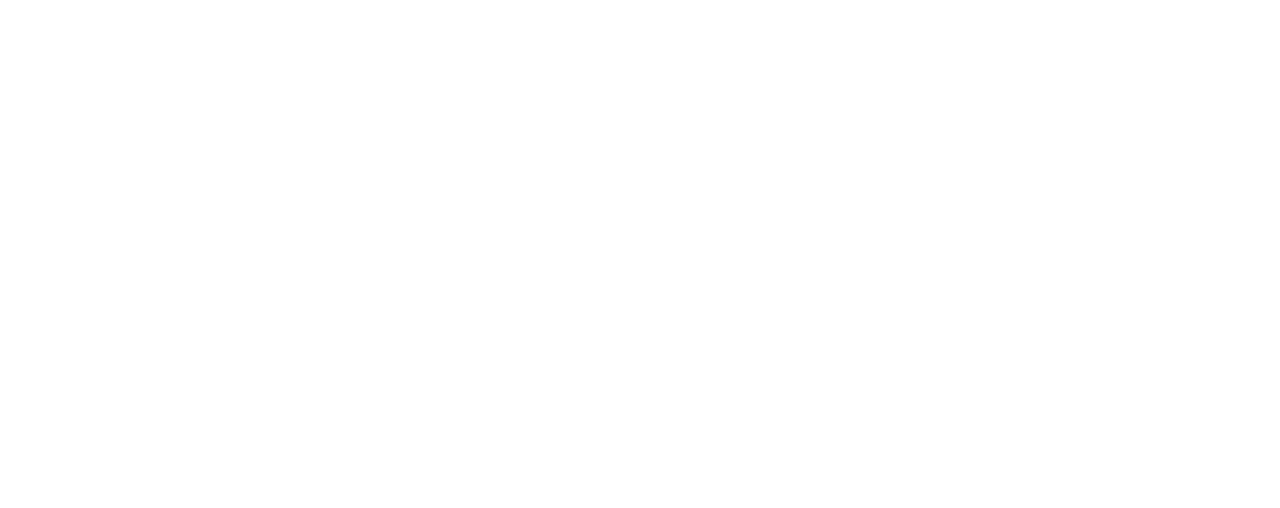
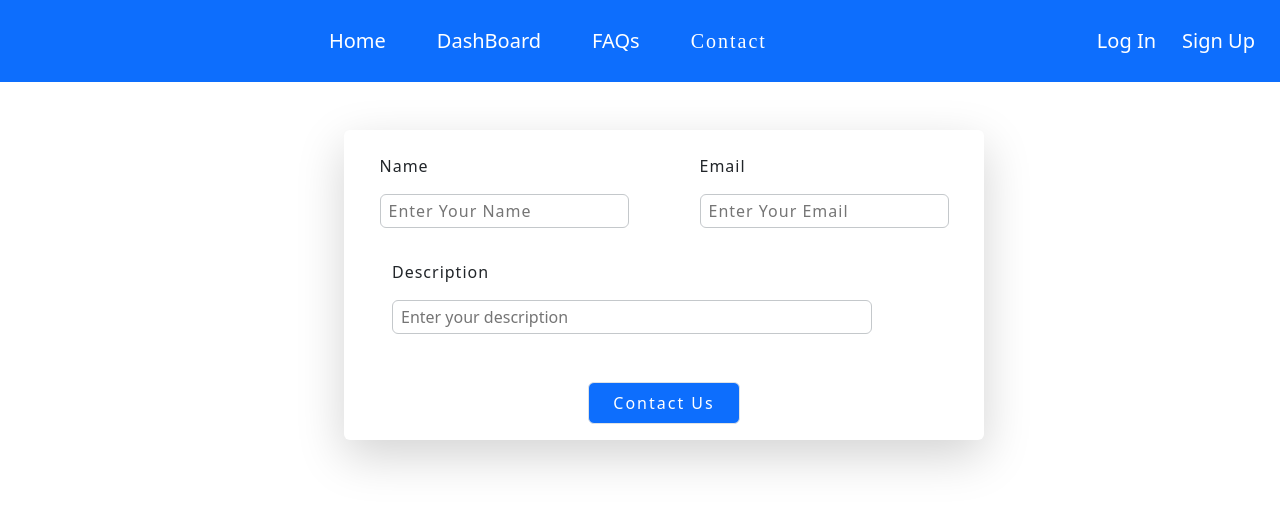
Before and after one commit to jagpreetrahi/Online_Auction_Project, a React (Vite) app in the folder Frontend/internship_test/: page /contact in a window 1280 px wide. Before the commit this address had no page. Shown: the top 508 px of the page. Built offline with nearby package versions, Linux system fonts and the light colour scheme; a web font is replaced by a local one.

Commit message:
Update the code

```diff
--- a/Frontend/internship_test/src/App.jsx
+++ b/Frontend/internship_test/src/App.jsx
@@ -12,6 +12,7 @@
 import {SignIn} from './pages/SignIn'
 import {SignUp} from './pages/SignUp'
 import { FAQs } from './pages/FAQs';
+import {Contact} from './pages/Contact'
 
 
 
@@ -31,7 +32,9 @@
 
                 <Route path='/signUp' element={<SignUp/>}/>
 
-                <Route path='/question' element={<FAQs/>}></Route>
+                <Route path='/question' element={<FAQs/>} />
+
+                <Route path='/contact' element={<Contact/>} />
 
           </Routes>
         </BrowserRouter>
--- a/Frontend/internship_test/src/component/InputBox.jsx
+++ b/Frontend/internship_test/src/component/InputBox.jsx
@@ -1,8 +1,8 @@
 export const InputBox = ({placehoder,  onchange ,label}) => {
    return <div>
-        <div class='flex text-sm fw-medium pb-3 pt-3 text-xl'>
+        <div class='flex text-sm fw-medium pb-3 pt-3 text-xl' style={{letterSpacing : "1px"}}>
            {label}
         </div>
-        <input  placeholder={placehoder} onChange={onchange} class='w-full px-2 py-1  rounded border border-secondary-subtle' />
+        <input  placeholder={placehoder} onChange={onchange} class='w-full px-2 py-1  rounded border border-secondary-subtle' style={{letterSpacing : "1px"}} required/>
    </div>
 }
--- a/Frontend/internship_test/src/component/NavBar.jsx
+++ b/Frontend/internship_test/src/component/NavBar.jsx
@@ -4,7 +4,7 @@
 
   const navigate = useNavigate();
 
-    return  <nav class="navbar  navbar-expand-lg bg-primary" data-bs-theme="dark">
+    return  <nav class="navbar navbar-expand-sm  bg-primary" data-bs-theme="dark">
            <div class="container-fluid">
 
     <button class="navbar-toggler" type="button" data-bs-toggle="collapse" data-bs-target="#navbarSupportedContent" aria-controls="navbarSupportedContent" aria-expanded="false" aria-label="Toggle navigation">
--- /dev/null
+++ b/Frontend/internship_test/src/pages/Contact.jsx
@@ -0,0 +1,59 @@
+import { useState } from "react"
+import {Button} from '../component/Button'
+import { InputBox } from "../component/InputBox";
+import { NavBar } from "../component/NavBar";
+
+export const Contact = () => {
+
+    return <div>
+        <NavBar/>
+        <RenderContact/>
+    </div>
+}
+
+function RenderContact()  {
+
+    const [isVisible , setVisible] = useState(false);
+
+    const [name , setName] = useState("");
+    const [email , setEmail] = useState("");
+    const [description , setDescription] = useState("");
+
+    const handleMessage = () => {
+        setVisible(!isVisible)
+        window.addEventListener('click' , () => {
+            const message = document.getElementById("msg")
+            message.style.display = "none" ? "block" :  "none"
+        })
+    }
+
+    return <div class="d-flex justify-content-center shadow-md">
+
+        <div class="w-50 h-50  mt-5 ms-5 rounded-2 shadow-lg">
+            <div class="d-flex justify-content-around flex-row mt-2">
+            <InputBox placehoder={"Enter Your Name"} label={"Name"} onchange={(e) => setName(e.target.value)}/>
+            <InputBox placehoder={"Enter Your Email"} label={"Email"} onchange={(e) => setName(e.target.value)}/>
+            </div>
+            <div class="d-flex flex-column">
+                <div class="d-flex flex-column">
+                  <label htmlFor="" class="flex text-sm fw-medium pb-3 pt-3 text-xl mx-5 mt-3" style={{letterSpacing : "1px"}}>Description</label>
+                  <input type="text" placeholder="Enter your description" required   class='w-75 px-2 py-1 mx-5  rounded border border-secondary-subtle'/>
+                </div>
+                <div class="mx-auto mt-5">
+                  <Button onClick={handleMessage} label={"Contact Us"}></Button>
+                </div>
+            </div>
+
+
+        </div>
+
+
+
+        {isVisible && ( <div class="w-25 h-25 border-success-subtle bg-success fs-5 mt-5 rounded text-white" id="msg" style={{letterSpacing : "2px", marginLeft : "5px"}}>
+            <span>Your Contact Request Send</span>
+        </div>)}
+
+
+
+    </div>
+}
--- a/Frontend/internship_test/src/pages/FAQs.jsx
+++ b/Frontend/internship_test/src/pages/FAQs.jsx
@@ -1,34 +1,66 @@
 import { useEffect, useState } from "react"
-import axios from 'axios'
+import axios  from "axios"
+import { NavBar } from "../component/NavBar"
 
 export const FAQs = () => {
-    const [faqs , setFaqs] = useState([])
+    const [faq , setFAQ] = useState([])
 
 
     useEffect(() => {
-        axios.get("http://localhost:3001/api/v1/question/answer")
-        .then(response => {
-            console.log(response.data)
-            setFaqs(response.data)
-        })
-        .catch(error => {
-            console.log("Error is:" , error)
-        })
+        async function fetchData(){
+            const response = await axios.get("http://localhost:3001/api/v1/question/answer")
+            setFAQ(response.data.questionData)
+        }
+
+        fetchData()
     } , [])
 
+    console.log(faq)
+
     return <div>
-          <h1>Faqs :</h1>
-          {faqs.length > 0 ? (
-                faqs.map((faq, index) => (
-                    <div key={index}>
-                        <strong>Question:</strong> {faq.question} <br />
-                        <strong>Answer:</strong> {faq.answer} <br />
-                        <hr />
+        <NavBar/>
+        {faq.map((ques , index) => (<RenderQuestion key={index} question ={ques.question} answer= {ques.answer}/>))}
+
+    </div>
+}
+
+
+function RenderQuestion({answer , question}){
+
+    const [isVisible , setVisible] = useState(false)
+
+    const handleToggle = () => {
+
+        setVisible(!isVisible)
+        document.getElementById("btn").addEventListener('click' , () => {
+            let content = document.getElementById("content");
+            content.style.display =  "none" ? "block" : "none"
+        })
+    }
+
+    return <div class="d-flex justify-content-center  w-50 shadow-md bg-secondary-subtle mt-5 mx-auto  rounded-2 mb-5  fs-5" style={{letterSpacing : "1px" , fontFamily : "Roboto sans-serif"}}>
+
+            <div class="d-flex   flex-column ml-5">
+                <div class="d-flex justify-content-around g-row-4" >
+                    <div class="mt-3 mb-2 pl-3 ">
+                       {question}
                     </div>
-                ))
-            ) : (
-                <p>No FAQs found.</p>
-            )}
+                    <div class="d-flex justify-content-center flex-column mt-2 me-5 ">
+                        <button class="" style={{border : "none"}} onClick={handleToggle} id="btn">
+                            <svg xmlns="http://www.w3.org/2000/svg" width="20" height="20" fill="currentColor" class="bi bi-plus" viewBox="0 0 16 16">
+                                <path d="M8 1a.5.5 0 0 1 .5.5V7.5H14a.5.5 0 0 1 0 1H8.5V14a.5.5 0 0 1-1 0V8.5H2a.5.5 0 0 1 0-1h5.5V1.5A.5.5 0 0 1 8 1z"/>
+                            </svg>
+                        </button>
+
+                    </div>
+                </div>
+                {isVisible && (<div id="content mb-2 text-center">
+                {answer}
+                </div>)}
+
+            </div>
+
+
+
     </div>
-
 }
--- a/Frontend/internship_test/src/pages/SignIn.jsx
+++ b/Frontend/internship_test/src/pages/SignIn.jsx
@@ -13,7 +13,7 @@
     const navigate = useNavigate();
     return <div class="min-vh-100 bg-secondary-subtle d-flex justify-content-center">
         <div class="d-flex flex-column justify-content-center">
-            <div class="rounded w-80 bg-white  px-4 p-2 mt-5">
+            <div class="rounded-2 w-80 bg-white  px-4 p-2 mt-5 shadow-lg">
                  <Heading label = {"Sign In"}/>
                  <SubHeading label={"Enter your credentials to access your account"}/>
                  <InputBox placeholder={"xyz@gmail.com"} label={"Email"} onchange={(e) => setEmail(e.target.value)} />
--- a/Frontend/internship_test/src/pages/SignUp.jsx
+++ b/Frontend/internship_test/src/pages/SignUp.jsx
@@ -17,7 +17,7 @@
     return <div class="min-vh-100 bg-secondary-subtle d-flex justify-content-center">
 
         <div class="d-flex flex-column justify-content-center">
-            <div class="rouded bg-white w-80 h-90 p-2 px-4 mt-5 pb-4">
+            <div class="rounded-2 bg-white w-80 h-90 p-2 px-4 mt-2 pb-4 shadow-lg">
                 <Heading label={"Sign Up"}/>
                 <SubHeading label={"Enter your infromation to create an account"}/>
                 <InputBox placeholder={"John Doe"} label={"Full Name"} onchange={(e) => setFullName(e.target.value)}/>
```
Also changed, not shown: 1 other file (tests, documents, lock files or other folders).
